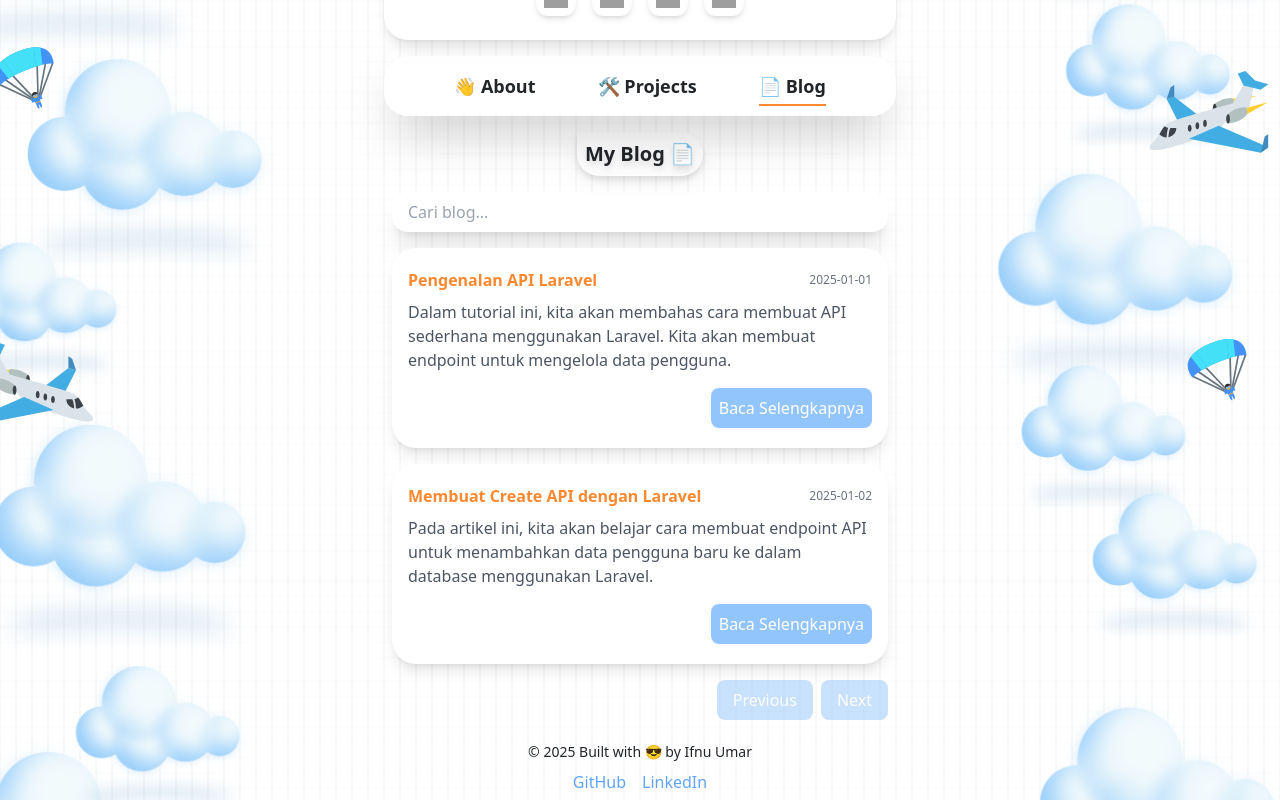
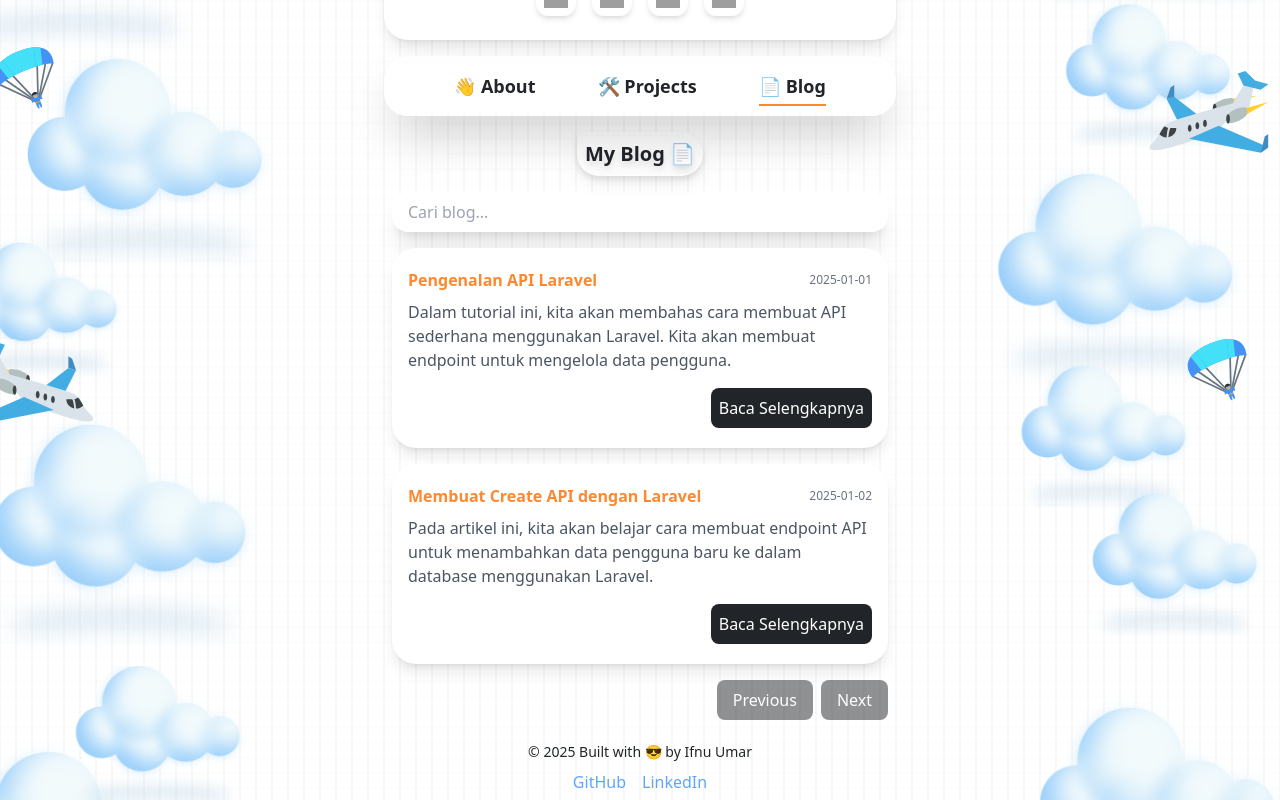
Before and after one commit to ifnuu01/Personal-web, a React (Vite) app: page /blog in a window 1280 px wide. Shown: the part 244-1044 px from the top of the page. Built offline with nearby package versions, Linux system fonts and the light colour scheme; grey boxes are pictures that could not be loaded.

Commit message:
style: ubah warna button

```diff
--- a/src/components/BlogList.jsx
+++ b/src/components/BlogList.jsx
@@ -50,7 +50,7 @@ function BlogList() {
               <p className="text-gray-600 mt-2">{post.description}</p>
               <Link
                 to={post.link}
-                className="text-white hover:underline mt-4 flex justify-self-end p-2 bg-blue-300 w-fit rounded-lg"
+                className="text-white hover:underline mt-4 flex justify-self-end p-2 bg-primary w-fit rounded-lg"
               >
                 Baca Selengkapnya
               </Link>
@@ -63,7 +63,7 @@ function BlogList() {
           <button
             onClick={() => setCurrentPage((prev) => Math.max(prev - 1, 1))}
             disabled={currentPage === 1}
-            className="bg-blue-300 text-white px-4 py-2 rounded-lg disabled:opacity-50"
+            className="bg-primary text-white px-4 py-2 rounded-lg disabled:opacity-50"
           >
             Previous
           </button>
@@ -72,7 +72,7 @@ function BlogList() {
               setCurrentPage((prev) => Math.min(prev + 1, totalPage))
             }
             disabled={currentPage === totalPage}
-            className="bg-blue-300 text-white px-4 py-2 rounded-lg disabled:opacity-50"
+            className="bg-primary text-white px-4 py-2 rounded-lg disabled:opacity-50"
           >
             Next
           </button>
```
